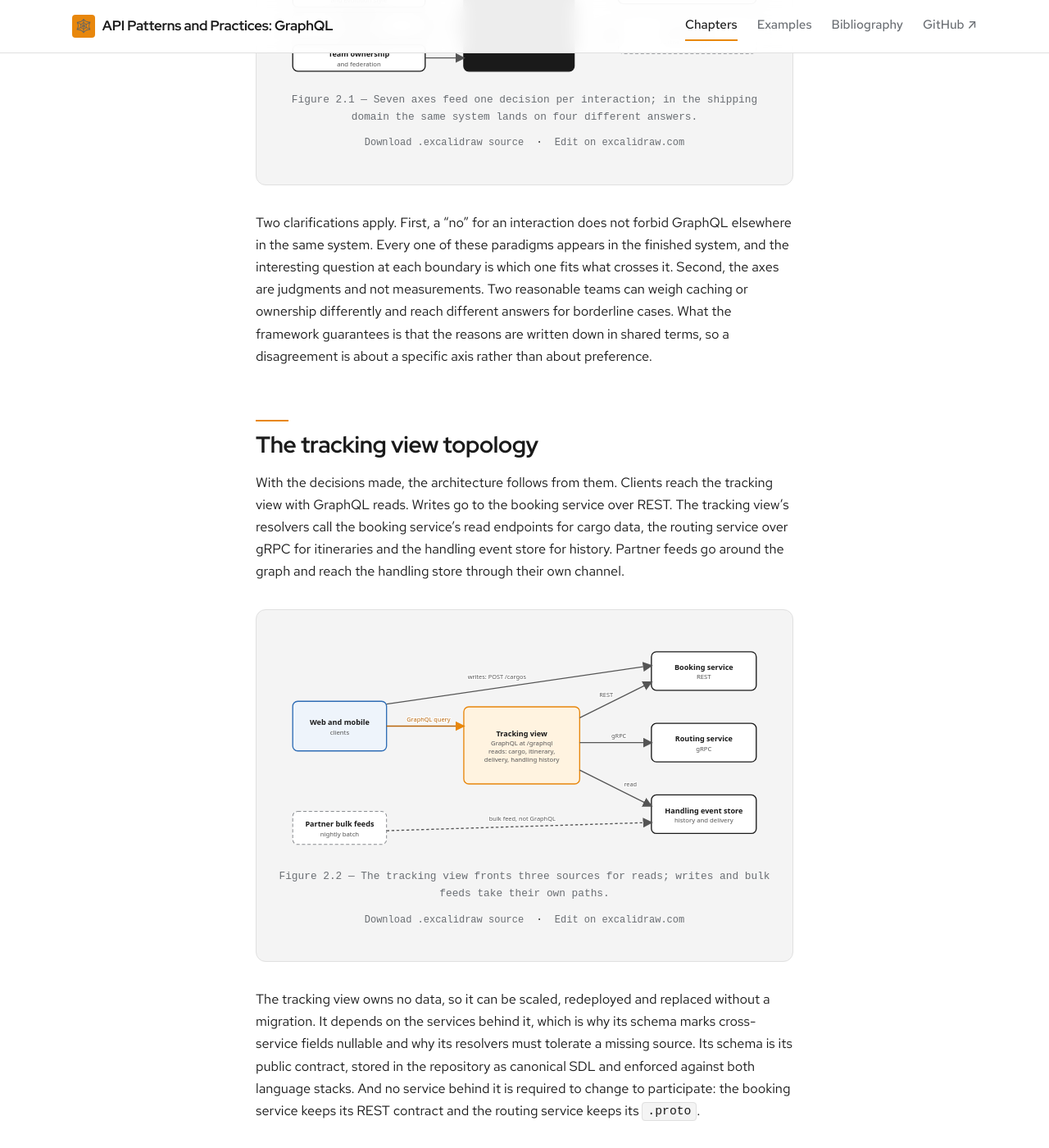
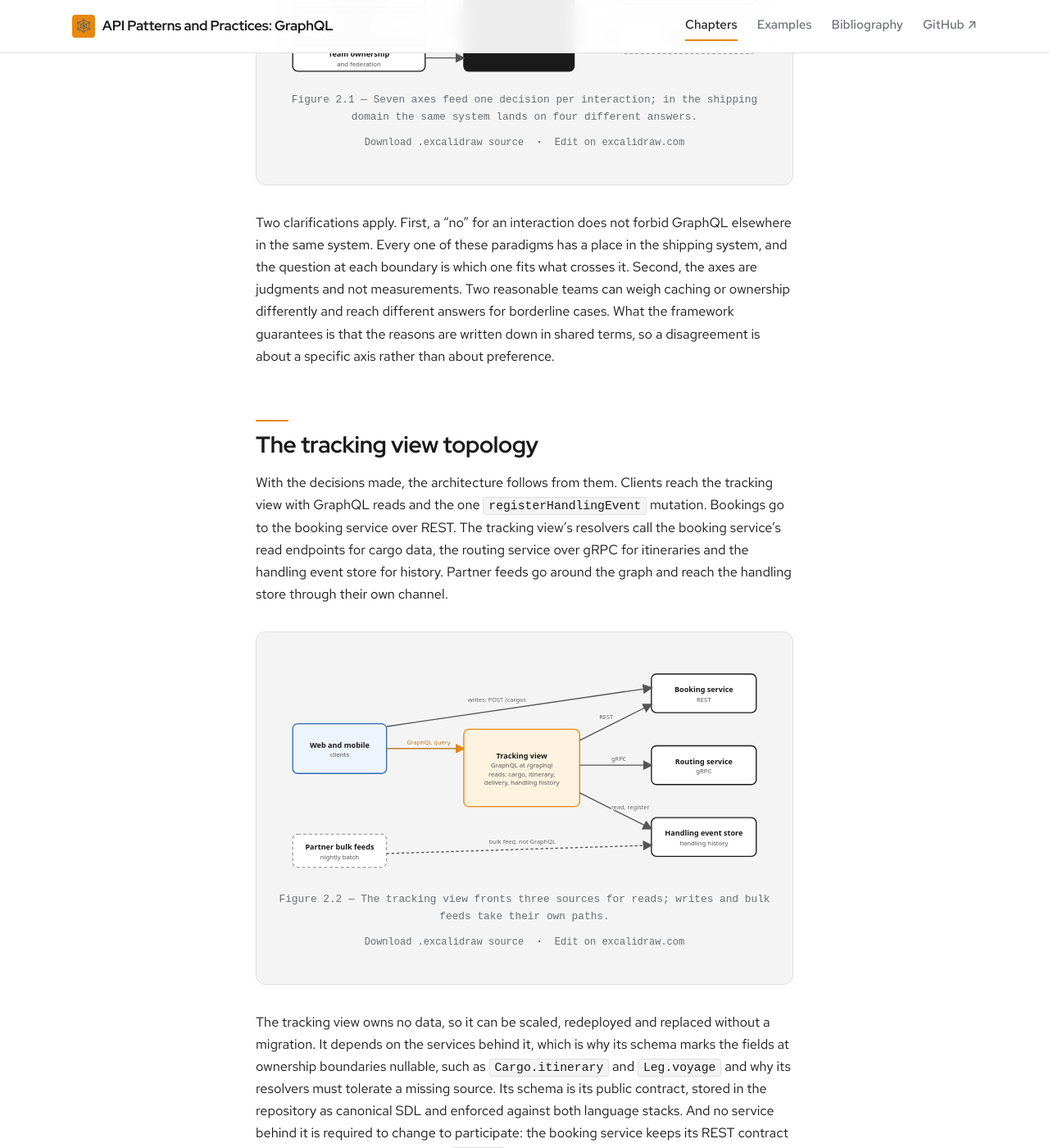
Before and after one commit to patterncatalyst/api-patterns-and-practices-graphql, a Jekyll site: the page built from _docs/02-graphql-decision-framework.md, in a window 1280 px wide and 1400 px high, scrolled down 7957 px. Shown: the whole window at 82% size. Built offline with Jekyll 4.4.1, drawn with Linux system fonts in a browser that asks for light colours; some web fonts are replaced; some of the changed text lies outside the part shown.

Commit message:
fix(ch1,ch2): validation round — six Query entry points, Ch15 quote, delivery derived in the tracking view, HTTP-draft wording, figure labels, bibliography

```diff
--- a/_docs/02-graphql-decision-framework.md
+++ b/_docs/02-graphql-decision-framework.md
@@ -78,7 +78,7 @@ Score this axis high when clients are many and unknown, so that a single evolvin
 
 The sixth axis asks what the team must run and defend to offer the interface safely. A REST endpoint is largely bounded by its design: each route does a roughly known amount of work. A gRPC method is similarly bounded by its request and response messages. A GraphQL endpoint accepts arbitrary documents, so the amount of work per request is decided by the caller.
 
-That brings obligations a REST service mostly avoids. Depth limits and cost analysis protect the backends from expensive selections (Chapter 14). Pagination caps keep list fields from returning unbounded data (Chapter 12). Introspection and error messages need review so they do not leak schema details to anonymous callers (Chapter 17). Authorization has to work per field, not per route, because one query can touch cargo owned by one customer and reference data owned by nobody (Chapter 18). Telemetry has to be operation-aware, since every request shares a URL (Chapter 19). And dataloaders must be in place before traffic arrives, or N+1 patterns turn a graph of modest size into hundreds of backend calls per request (Chapter 13).
+That brings obligations a REST service mostly avoids. Depth limits and cost analysis protect the backends from expensive selections (Chapter 14). Pagination caps keep list fields from returning unbounded data (Chapter 12). Introspection and error messages need review so they do not leak schema details to anonymous callers (Chapters 9 and 17). Authorization has to work per field, not per route, because one query can touch cargo owned by one customer and reference data owned by nobody (Chapter 18). Telemetry has to be operation-aware, since every request shares a URL (Chapter 19). And dataloaders must be in place before traffic arrives, or N+1 patterns turn a graph of modest size into hundreds of backend calls per request (Chapter 13).
 
 None of this is exotic, and the later chapters give each its own example. It is cost nonetheless, and it belongs on the scale. A team with no capacity for it should keep the interface small, or choose another paradigm for the first release. For an interaction whose callers are internal, trusted and few, most of this cost buys little protection, and gRPC or REST is cheaper to operate.
 
@@ -111,21 +111,21 @@ The **customer tracking view** scores toward GraphQL on nearly every axis. Clien
 
 {% include excalidraw.html file="02-decision-framework" alt="Diagram of a decision framework. On the left, seven stacked boxes list the axes: client diversity and shape variance, aggregation across sources, read and write balance, caching needs, contract and evolution style, operational and security cost, and team ownership and federation. Each has an arrow pointing right into one tall central box labelled run each interaction through the axes. From the central box, four arrows lead to outcome boxes on the right: the customer tracking view resolves to GraphQL and is highlighted in light amber, booking writes resolve to REST, internal routing resolves to gRPC, and partner bulk feeds are drawn dashed and resolve to not GraphQL." caption="Figure 2.1 — Seven axes feed one decision per interaction; in the shipping domain the same system lands on four different answers." %}
 
-Two clarifications apply. First, a "no" for an interaction does not forbid GraphQL elsewhere in the same system. Every one of these paradigms appears in the finished system, and the interesting question at each boundary is which one fits what crosses it. Second, the axes are judgments and not measurements. Two reasonable teams can weigh caching or ownership differently and reach different answers for borderline cases. What the framework guarantees is that the reasons are written down in shared terms, so a disagreement is about a specific axis rather than about preference.
+Two clarifications apply. First, a "no" for an interaction does not forbid GraphQL elsewhere in the same system. Every one of these paradigms has a place in the shipping system, and the question at each boundary is which one fits what crosses it. Second, the axes are judgments and not measurements. Two reasonable teams can weigh caching or ownership differently and reach different answers for borderline cases. What the framework guarantees is that the reasons are written down in shared terms, so a disagreement is about a specific axis rather than about preference.
 
 ## The tracking view topology
 
-With the decisions made, the architecture follows from them. Clients reach the tracking view with GraphQL reads. Writes go to the booking service over REST. The tracking view's resolvers call the booking service's read endpoints for cargo data, the routing service over gRPC for itineraries and the handling event store for history. Partner feeds go around the graph and reach the handling store through their own channel.
+With the decisions made, the architecture follows from them. Clients reach the tracking view with GraphQL reads and the one `registerHandlingEvent` mutation. Bookings go to the booking service over REST. The tracking view's resolvers call the booking service's read endpoints for cargo data, the routing service over gRPC for itineraries and the handling event store for history. Partner feeds go around the graph and reach the handling store through their own channel.
 
-{% include excalidraw.html file="02-tracking-view-topology" alt="Topology of the tracking view. On the left, a box for web and mobile clients sends GraphQL queries to the central tracking view box, highlighted in light amber, which is labelled as the GraphQL endpoint at /graphql. The same client box also has a separate arrow along the top for writes, labelled POST /cargos, going directly to the booking service on the right, which speaks REST. The tracking view box lists the reads it serves: cargo, itinerary, delivery and handling history. From it, three arrows lead to backing sources on the right: one labelled REST to the booking service, one labelled gRPC to the routing service, and one labelled read to the handling event store, which holds history and delivery. A dashed box at the lower left for partner bulk feeds has a dashed arrow to the handling event store labelled bulk feed, not GraphQL, bypassing the tracking view." caption="Figure 2.2 — The tracking view fronts three sources for reads; writes and bulk feeds take their own paths." %}
+{% include excalidraw.html file="02-tracking-view-topology" alt="Topology of the tracking view. On the left, a box for web and mobile clients sends GraphQL queries to the central tracking view box, highlighted in light amber, which is labelled as the GraphQL endpoint at /graphql. The same client box also has a separate arrow along the top for writes, labelled POST /cargos, going directly to the booking service on the right, which speaks REST. The tracking view box lists the reads it serves: cargo, itinerary, delivery and handling history. From it, three arrows lead to backing sources on the right: one labelled REST to the booking service, one labelled gRPC to the routing service, and one labelled read, register to the handling event store, which holds the handling history. A dashed box at the lower left for partner bulk feeds has a dashed arrow to the handling event store labelled bulk feed, not GraphQL, bypassing the tracking view." caption="Figure 2.2 — The tracking view fronts three sources for reads; writes and bulk feeds take their own paths." %}
 
-The tracking view owns no data, so it can be scaled, redeployed and replaced without a migration. It depends on the services behind it, which is why its schema marks cross-service fields nullable and why its resolvers must tolerate a missing source. Its schema is its public contract, stored in the repository as canonical SDL and enforced against both language stacks. And no service behind it is required to change to participate: the booking service keeps its REST contract and the routing service keeps its `.proto`.
+The tracking view owns no data, so it can be scaled, redeployed and replaced without a migration. It depends on the services behind it, which is why its schema marks the fields at ownership boundaries nullable, such as `Cargo.itinerary` and `Leg.voyage` and why its resolvers must tolerate a missing source. Its schema is its public contract, stored in the repository as canonical SDL and enforced against both language stacks. And no service behind it is required to change to participate: the booking service keeps its REST contract and the routing service keeps its `.proto`.
 
 ## The Decision callout
 
 From this chapter on, every chapter ends with a callout labeled **Decision**. It does one thing: it takes the chapter's topic and runs it through the seven axes above, then states in a few sentences where the topic lands and why. It is an argument in the shared vocabulary, not a summary. Reading every Decision callout in sequence reconstructs the book's reasoning without rereading the prose that produced it.
 
-The callout names axes explicitly. When a later chapter says that persisted queries "answer the caching axis and the operational-cost axis together," the sentence relies on this chapter having defined both. Without that shared vocabulary each chapter would have to restate its criteria, and the book would drift into a collection of independent recommendations.
+The callout names axes explicitly. When Chapter 15 says that persisted documents "answer two axes of Chapter 2 at once", naming the *caching needs* and *operational and security cost* axes, the sentence relies on this chapter having defined both. Without that shared vocabulary each chapter would have to restate its criteria, and the book would drift into a collection of independent recommendations.
 
 ## A worked decision: the tracking view
 
@@ -151,6 +151,6 @@ Apply the axes to the interaction the later chapters build.
 
 This chapter turned the strengths and weaknesses from Chapter 1 into seven axes, applied them to four shipping interactions with four different results, and defined the Decision callout that closes every later chapter. The tracking view now has a role, a boundary and a topology.
 
-Chapter 3 starts building it. It goes through SDL and the type system in depth: object types, interfaces such as `Node`, enums, input types, custom scalars like `TrackingId` and `UnLocode`, and how the canonical schema uses each. Chapter 4 explains nullability and null propagation, the mechanism behind the nullable fields discussed above. Chapter 5 sets up the contract-first workflow in which both stacks are checked against one schema. Federation returns in Chapter 20, caching in Chapters 15 and 16, and cost controls in Chapter 14.
+Chapter 3 starts building it. It goes through SDL and the type system in depth: object types, interfaces such as `Node`, enums, input types, custom scalars like `TrackingId` and `UnLocode`, and how the canonical schema uses each. Chapter 4 explains nullability and null propagation, the mechanism behind the nullable fields at ownership boundaries. Chapter 5 sets up the contract-first workflow in which both stacks are checked against one schema. Federation returns in Chapter 20, caching in Chapters 15 and 16, and cost controls in Chapter 14.
 
-For the formal definitions behind the terms used here, the [GraphQL specification](https://spec.graphql.org/) covers the type system and execution, and the [GraphQL-over-HTTP specification](https://http-spec.graphql.org/draft/) covers the transport. Samer Buna's *GraphQL in Action* is a good companion for schema and resolver design, and William Lyon's *Full Stack GraphQL Applications* extends the same ideas to clients and federation; both are on the [Bibliography](../../bibliography/) page.
+For the formal definitions behind the terms used here, the [GraphQL specification](https://spec.graphql.org/) covers the type system and execution, and the [GraphQL-over-HTTP specification](https://http-spec.graphql.org/draft/) covers the transport. Samer Buna's *GraphQL in Action* is a good companion for schema and resolver design, and William Lyon's *Full Stack GraphQL Applications* extends the same ideas to clients and authorization; both are on the [Bibliography](../../bibliography/) page.
--- a/diagrams/01-request-path.py
+++ b/diagrams/01-request-path.py
@@ -18,7 +18,7 @@ nodes=[
  {"x":30,"y":285,"w":150,"h":70,"style":"ink","lines":["One JSON response","data and errors"]},
  {"x":650,"y":190,"w":220,"h":60,"style":"sub","lines":["Cargo service","REST"]},
  {"x":650,"y":270,"w":220,"h":60,"style":"sub","lines":["Routing service","gRPC"]},
- {"x":650,"y":350,"w":220,"h":60,"style":"sub","lines":["Handling event store","history and delivery"]},
+ {"x":650,"y":350,"w":220,"h":60,"style":"sub","lines":["Handling event store","handling history"]},
 ]
 edges=[
  {"x1":170,"y1":90,"x2":205,"y2":90},
--- a/diagrams/02-tracking-view-topology.py
+++ b/diagrams/02-tracking-view-topology.py
@@ -14,14 +14,14 @@ nodes=[
  {"x":340,"y":140,"w":210,"h":140,"style":"accent","lines":["Tracking view","GraphQL at /graphql","reads: cargo, itinerary,","delivery, handling history"]},
  {"x":680,"y":40,"w":190,"h":70,"style":"box","lines":["Booking service","REST"]},
  {"x":680,"y":170,"w":190,"h":70,"style":"box","lines":["Routing service","gRPC"]},
- {"x":680,"y":300,"w":190,"h":70,"style":"box","lines":["Handling event store","history and delivery"]},
+ {"x":680,"y":300,"w":190,"h":70,"style":"box","lines":["Handling event store","handling history"]},
 ]
 edges=[
  {"x1":200,"y1":175,"x2":340,"y2":175,"amber":True,"label":"GraphQL query","ly":-8},
  {"x1":200,"y1":135,"x2":680,"y2":65,"label":"writes: POST /cargos","lx":-40,"ly":-10},
  {"x1":550,"y1":160,"x2":680,"y2":95,"label":"REST","lx":-17,"ly":-5.5,"elx":-27,"ely":-3.5},
  {"x1":550,"y1":205,"x2":680,"y2":205,"label":"gRPC","ly":-8},
- {"x1":550,"y1":255,"x2":680,"y2":320,"label":"read","lx":27,"ly":-2.5,"elx":17,"ely":-0.5},
+ {"x1":550,"y1":255,"x2":680,"y2":320,"label":"read, register","lx":27,"ly":-2.5,"elx":17,"ely":-0.5},
  {"x1":200,"y1":365,"x2":680,"y2":350,"dashed":True,"label":"bulk feed, not GraphQL","ly":-10},
 ]
 g.emit("02-tracking-view-topology",900,420,nodes=nodes,edges=edges,notes=[])
```
Also changed, not shown: other parts of _docs/02-graphql-decision-framework.md (+3 -3 lines), _docs/01-from-rest-and-rpc-to-graphql.md (+7 -7 lines), bibliography.md (+1 -1 lines), assets/diagrams/01-request-path.svg, assets/diagrams/02-tracking-view-topology.svg, 2 other files.
